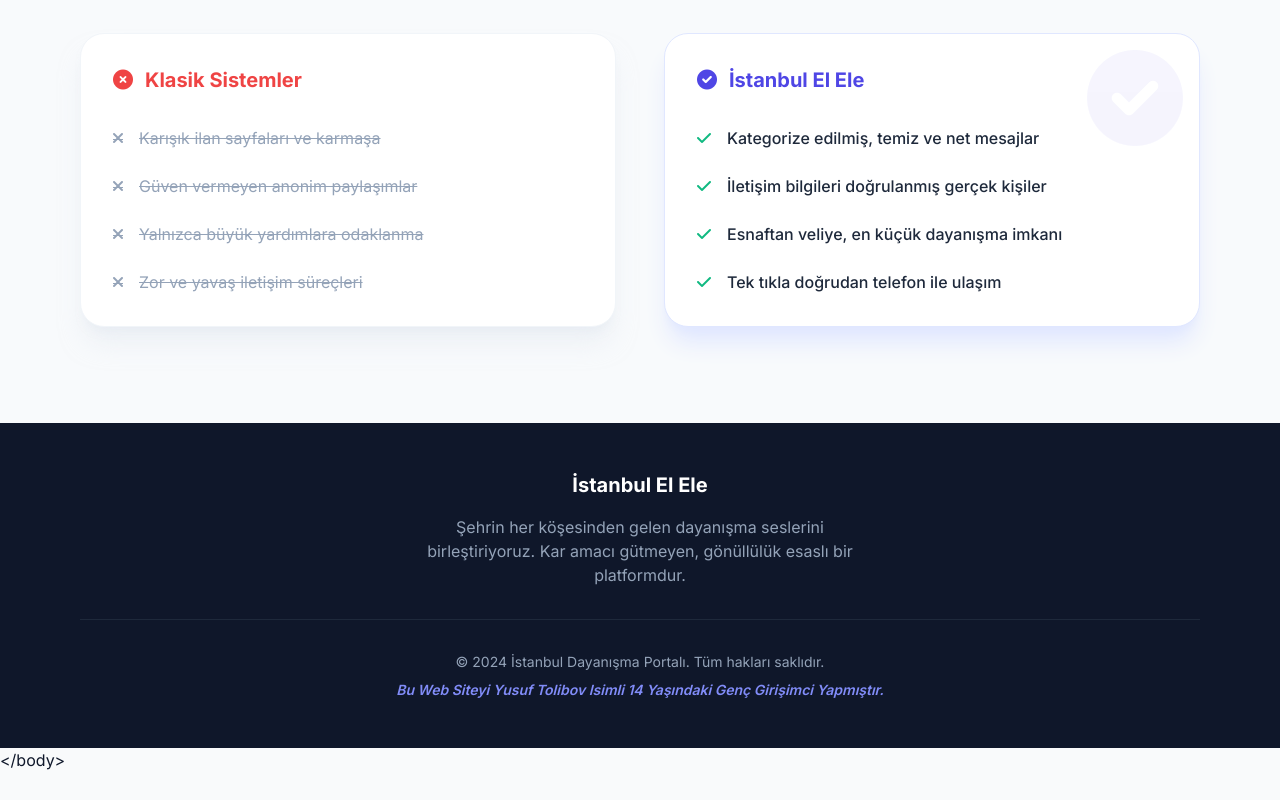
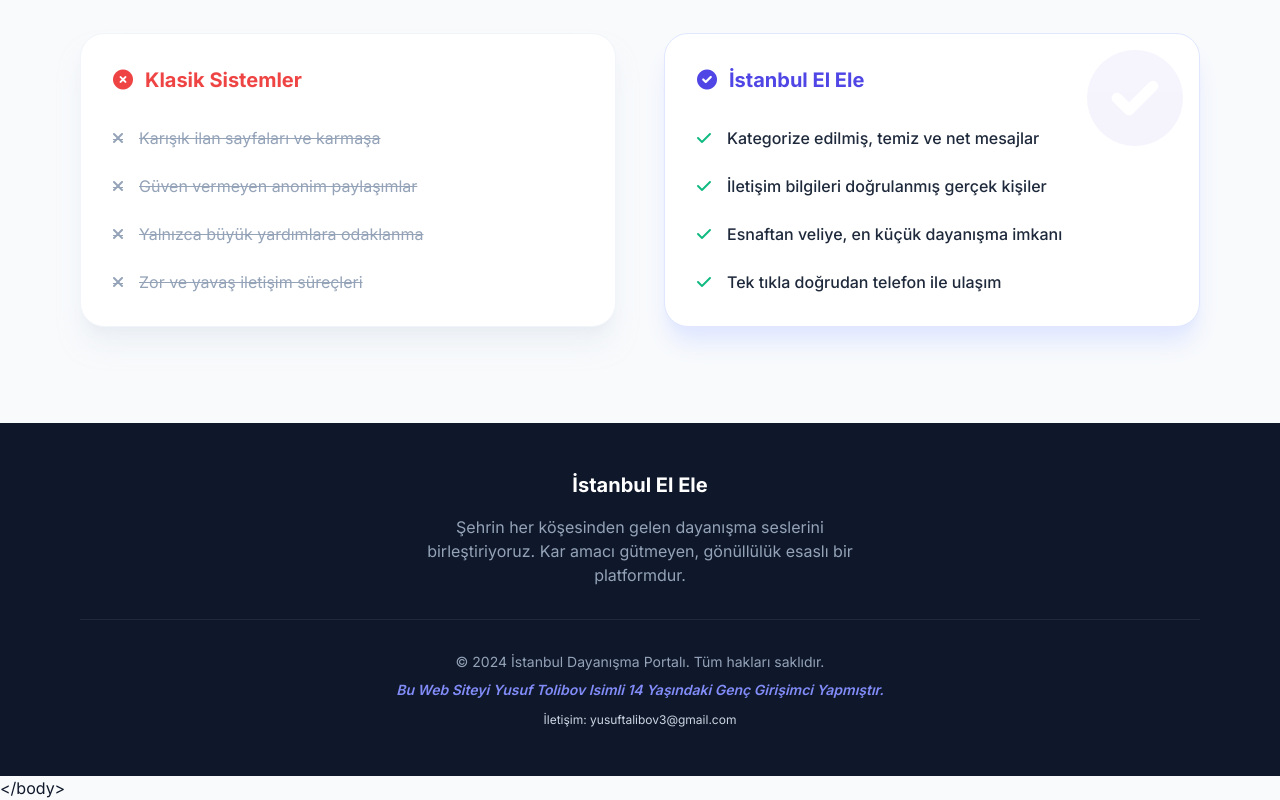
Before and after one commit to yusuftalibov3-prog/istanbul-el-ele-proje, a React (Vite) app: page / in a window 1280 px wide. Shown: the part 1179-1979 px from the top of the page. Before the commit the page ends 1951 px from the top, so only its background shows below. Built offline with nearby package versions, Linux system fonts and the light colour scheme.

Commit message:
Update App.tsx

```diff
--- a/App.tsx
+++ b/App.tsx
@@ -186,6 +186,9 @@ const App: React.FC = () => {
           <div className="border-t border-slate-800 pt-8 text-sm flex flex-col gap-2">
             <p>© 2024 İstanbul Dayanışma Portalı. Tüm hakları saklıdır.</p>
             <p className="text-indigo-400 font-semibold italic">Bu Web Siteyi Yusuf Tolibov Isimli 14 Yaşındaki Genç Girişimci Yapmıştır.</p>
+<a href="mailto:yusuftalibov3@gmail.com" className="text-slate-300 hover:text-white transition-colors text-xs mt-1">
+  İletişim: yusuftalibov3@gmail.com
+</a>
           </div>
         </div>
       </footer>
```
